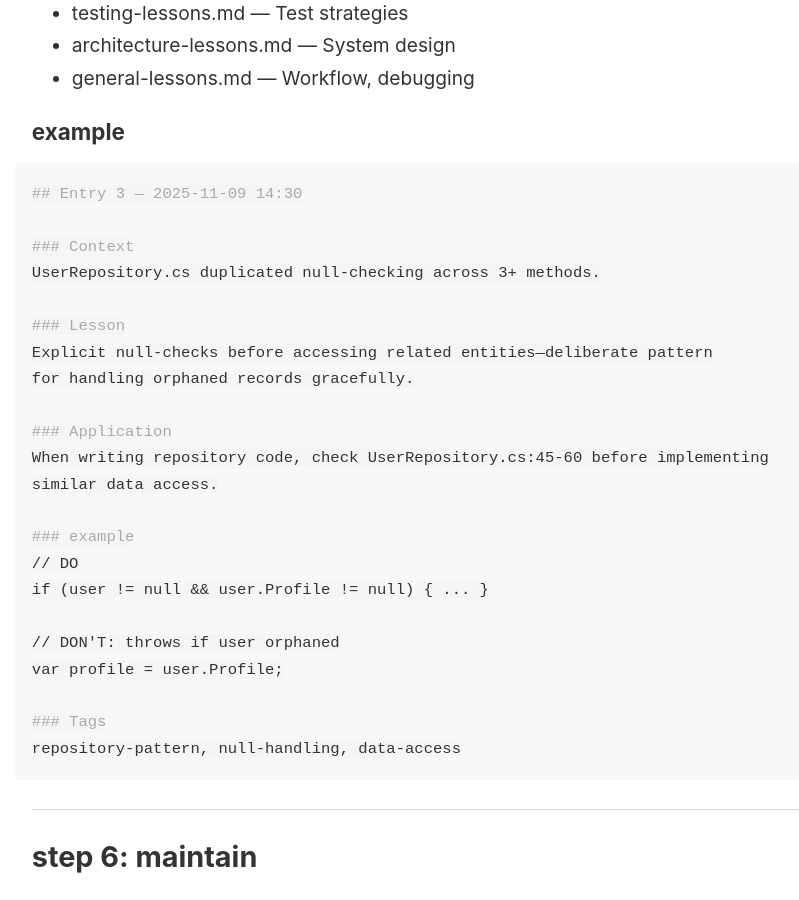
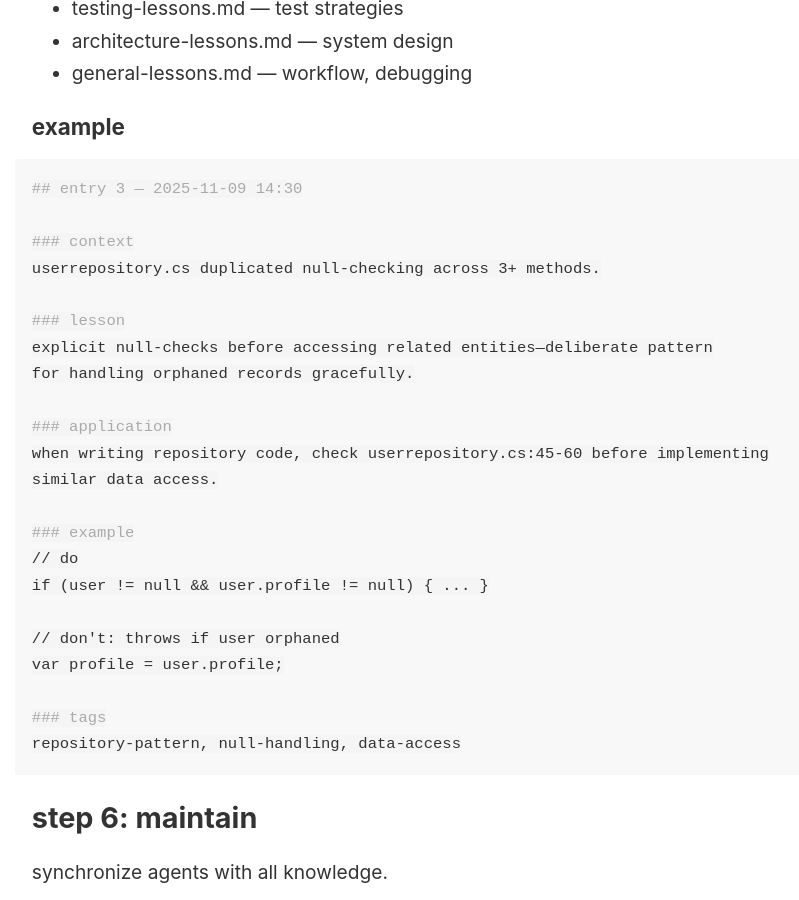
Before and after one commit to nicolosaullo/digital-garden, a Jekyll site: the page built from _notes/sublation-101.md, in a window 1280 px wide and 900 px high, scrolled down 6358 px. Shown: the whole window, without its empty margins (45-844 px from the left). Built offline with Jekyll 4.4.1, drawn with Linux system fonts in a browser that asks for light colours; some of the changed text lies outside the part shown.

Commit message:
Enhance article guidelines and context engineering notes
- Added unified styling decisions for article writing, including section separators, opening style, closing sections, and code formatting.
- Revised core principles section for clarity and consistency.
- Streamlined context engineering notes, emphasizing key principles and strategies for managing AI agent context.
- Improved formatting and structure across multiple sections for better readability and accessibility.

````diff
--- a/_notes/sublation-101.md
+++ b/_notes/sublation-101.md
@@ -4,54 +4,57 @@
 
 A six-step loop from raw idea to deployed, learned-from code.
 
----
+## installation
+run `npx sublation-os` to install sublation-os for both cursor and claude in your project.
+
+or install individually with:
+`npx sublation-os --claude`
+`npx sublation-os --cursor`
 
 ## the loop
 
 **1. `/shape-spec`**
-Input: Idea
-Output: requirements.md
-Resolves: Ambiguity
+input: idea
+output: requirements.md
+resolves: ambiguity
 
 **2. `/write-spec`**
-Input: Requirements
-Output: spec.md
-Resolves: Redundancy
+input: requirements
+output: spec.md
+resolves: redundancy
 
 **3. `/create-tasks`**
-Input: Spec
-Output: tasks.md
-Resolves: Disorder
+input: spec
+output: tasks.md
+resolves: disorder
 
 **4. `/implement-tasks`**
-Input: Tasks
-Output: Code
-Resolves: Time
+input: tasks
+output: code
+resolves: time
 
 **5. `/learn`**
-Input: Observations
-Output: memory/*.md
-Resolves: Forgotten patterns
-
----
+input: observations
+output: memory/*.md
+resolves: forgotten patterns
 
 ## step 1: /shape-spec
-Clarify before design.
+clarify before design.
 
-**Input:** Raw idea
-**Output:** requirements.md
-**Use when:** Starting new feature, significant scope (4+ hours)
+**input:** raw idea
+**output:** requirements.md
+**use when:** starting new feature, significant scope (4+ hours)
 
 ### process
 
-1. Initialize spec folder (`.sublation-os/specs/YYYY-MM-DD-feature-name/`)
-2. Parse requirements via 4–8 clarifying questions:
-   - Integration with existing functionality
-   - User stories and use cases
-   - Visual design assets (mockups required)
-   - Technical constraints
-   - Reusable code in codebase
-3. Refine if gaps found
+1. initialize spec folder (`.sublation-os/specs/YYYY-MM-DD-feature-name/`)
+2. parse requirements via 4–8 clarifying questions:
+   - integration with existing functionality
+   - user stories and use cases
+   - visual design assets (mockups required)
+   - technical constraints
+   - reusable code in codebase
+3. refine if gaps found
 
 ### result
 
@@ -59,244 +62,232 @@
 
 ### example
 
-Input: "Add user authentication"
+input: "add user authentication"
 
-Agent generates:
-1. Authentication methods? (OAuth, JWT, email/password)
-2. Design mockups?
-3. User roles needing different permissions?
-4. Integration with existing user model?
-5. Reusable auth code?
+agent generates:
+1. authentication methods? (oauth, jwt, email/password)
+2. design mockups?
+3. user roles needing different permissions?
+4. integration with existing user model?
+5. reusable auth code?
 
-Output: requirements.md with answers documented
-
----
+output: requirements.md with answers documented
 
 ## step 2: /write-spec
-Formalize design, identify reusable code.
+formalize design, identify reusable code.
 
-**Input:** requirements.md
-**Output:** spec.md
-**Use when:** After `/shape-spec`, before `/create-tasks`
+**input:** requirements.md
+**output:** spec.md
+**use when:** after `/shape-spec`, before `/create-tasks`
 
 ### generates
 
-- Goal (1–2 sentences defining success)
-- User stories
-- Core requirements
-- Visual design references
-- Reusable components with file locations
-- New components required (with justifications)
-- Technical approach
-- Out of scope
-- Success criteria
+- goal (1–2 sentences defining success)
+- user stories
+- core requirements
+- visual design references
+- reusable components with file locations
+- new components required (with justifications)
+- technical approach
+- out of scope
+- success criteria
 
 ### parse codebase
 
-Agent scans for:
-- Similar features already implemented
-- Reusable components and patterns
-- Existing code addressing requirement
+agent scans for:
+- similar features already implemented
+- reusable components and patterns
+- existing code addressing requirement
 
-Prevents duplication. Ensures consistency.
+prevents duplication. ensures consistency.
 
 ### example
 
-Reusable components found:
+reusable components found:
 ```
 UserRepository (UserService.cs:45) — user queries
 JwtTokenGenerator (AuthService.cs:120) — token generation
 PasswordHasher (SecurityUtils.cs:78) — bcrypt hashing
 ```
 
-Leverage rather than rebuild.
-
----
+leverage rather than rebuild.
 
 ## step 3: /create-tasks
-Structure into testable, layered groups.
+structure into testable, layered groups.
 
-**Input:** spec.md
-**Output:** tasks.md
-**Use when:** After spec complete, before implementation
+**input:** spec.md
+**output:** tasks.md
+**use when:** after spec complete, before implementation
 
 ### generates
 
-Groups sequenced by layer and dependency:
+groups sequenced by layer and dependency:
 
 ```
-Task Group 1: Database
-  1.1 Write focused tests (2–8)
-  1.2 Create models
-  1.3 Create migrations
-  1.4 Set up associations
-  1.5 Verify tests pass
+task group 1: database
+  1.1 write focused tests (2–8)
+  1.2 create models
+  1.3 create migrations
+  1.4 set up associations
+  1.5 verify tests pass
 
-Task Group 2: API (depends on Group 1)
-  2.1 Write focused tests
-  2.2 Create endpoints
-  2.3 Add validation
+task group 2: api (depends on group 1)
+  2.1 write focused tests
+  2.2 create endpoints
+  2.3 add validation
 
-Task Group 3: Frontend (depends on Groups 1–2)
-  3.1 Write focused tests
-  3.2 Create components
-  3.3 Wire state
+task group 3: frontend (depends on groups 1–2)
+  3.1 write focused tests
+  3.2 create components
+  3.3 wire state
 ```
 
 ### principles
 
-- Focused testing: 2–8 tests per group
-- Layered: database → API → frontend → validation
-- Dependencies explicit
-- Acceptance criteria per group
-- Visual references included
-
----
+- focused testing: 2–8 tests per group
+- layered: database → api → frontend → validation
+- dependencies explicit
+- acceptance criteria per group
+- visual references included
 
 ## step 4: /implement-tasks
-Execute and verify task groups.
+execute and verify task groups.
 
-**Input:** tasks.md, spec.md, past learnings
-**Output:** Code, verifications/final-verification.md, new learnings
-**Use when:** After tasks sequenced and ready
+**input:** tasks.md, spec.md, past learnings
+**output:** code, verifications/final-verification.md, new learnings
+**use when:** after tasks sequenced and ready
 
 ### process
 
-1. Select task group(s)
-2. Build — agent:
-   - Reads spec, requirements, visuals
-   - Loads `.sublation-os/memory/`
-   - Implements task group
-   - Runs focused tests
-   - Tests UI in browser if applicable
-   - Marks tasks complete in `tasks.md`
-3. Verify — agent:
-   - Runs comprehensive verification
-   - Executes unit tests
-   - Checks against success criteria
-   - Generates `verifications/final-verification.md`
+1. select task group(s)
+2. build — agent:
+   - reads spec, requirements, visuals
+   - loads `.sublation-os/memory/`
+   - implements task group
+   - runs focused tests
+   - tests ui in browser if applicable
+   - marks tasks complete in `tasks.md`
+3. verify — agent:
+   - runs comprehensive verification
+   - executes unit tests
+   - checks against success criteria
+   - generates `verifications/final-verification.md`
 
 ### auto-capture
 
-Throughout execution, agent records:
-- Non-obvious codebase patterns
-- Gotchas to avoid
-- Better approaches than initially planned
-- Architectural insights
+throughout execution, agent records:
+- non-obvious codebase patterns
+- gotchas to avoid
+- better approaches than initially planned
+- architectural insights
 
-Saved to `.sublation-os/memory/` for future work.
+saved to `.sublation-os/memory/` for future work.
 
 ### example
 
-Input: Group 1 (database layer)
+input: group 1 (database layer)
 
-Result:
+result:
 ```
-✓ 1.1 Write focused tests (5 tests)
-✓ 1.2 Create models (UserModel.ts)
-✓ 1.3 Create migrations
-✓ 1.4 Set up associations
-✓ 1.5 Verify tests pass
+✓ 1.1 write focused tests (5 tests)
+✓ 1.2 create models (UserModel.ts)
+✓ 1.3 create migrations
+✓ 1.4 set up associations
+✓ 1.5 verify tests pass
 
-Auto-learned:
-"Null-check pattern UserRepository.cs:45 applies to 3+ methods"
+auto-learned:
+"null-check pattern UserRepository.cs:45 applies to 3+ methods"
 ```
 
----
+## step 5: /learn
+distill observations into searchable knowledge.
 
-## step 5: /learn
-Distill observations into searchable knowledge.
-
-**Input:** Session observations
-**Output:** memory/*.md (backend, frontend, testing, architecture, general)
-**Use when:** Discovering patterns, fixing gotchas, gaining architectural insights
+**input:** session observations
+**output:** memory/*.md (backend, frontend, testing, architecture, general)
+**use when:** discovering patterns, fixing gotchas, gaining architectural insights
 
 ### format
 
-Each entry:
+each entry:
 
 ```markdown
-## Entry N — YYYY-MM-DD HH:mm
+## entry n — yyyy-mm-dd hh:mm
 
-### Context
-What happened? What was the task or problem?
+### context
+what happened? what was the task or problem?
 
-### Lesson
-The core principle as durable rule.
+### lesson
+the core principle as durable rule.
 
-### Application
-How should future reasoning adapt? Be specific.
+### application
+how should future reasoning adapt? be specific.
 
-### example (Optional)
-Before/after or do/don't code.
+### example (optional)
+before/after or do/don't code.
 
-### Tags
+### tags
 searchable, tags, here
 ```
 
 ### categories
 
-- backend-lessons.md — APIs, databases, services
-- frontend-lessons.md — UI components, state management
-- testing-lessons.md — Test strategies
-- architecture-lessons.md — System design
-- general-lessons.md — Workflow, debugging
+- backend-lessons.md — apis, databases, services
+- frontend-lessons.md — ui components, state management
+- testing-lessons.md — test strategies
+- architecture-lessons.md — system design
+- general-lessons.md — workflow, debugging
 
 ### example
 
 ```markdown
-## Entry 3 — 2025-11-09 14:30
+## entry 3 — 2025-11-09 14:30
 
-### Context
-UserRepository.cs duplicated null-checking across 3+ methods.
+### context
+userrepository.cs duplicated null-checking across 3+ methods.
 
-### Lesson
-Explicit null-checks before accessing related entities—deliberate pattern
+### lesson
+explicit null-checks before accessing related entities—deliberate pattern
 for handling orphaned records gracefully.
 
-### Application
-When writing repository code, check UserRepository.cs:45-60 before implementing
+### application
+when writing repository code, check userrepository.cs:45-60 before implementing
 similar data access.
 
 ### example
-// DO
-if (user != null && user.Profile != null) { ... }
+// do
+if (user != null && user.profile != null) { ... }
 
-// DON'T: throws if user orphaned
-var profile = user.Profile;
+// don't: throws if user orphaned
+var profile = user.profile;
 
-### Tags
+### tags
 repository-pattern, null-handling, data-access
 ```
 
----
+## step 6: maintain
+synchronize agents with all knowledge.
 
-## step 6: maintain
-Synchronize agents with all knowledge.
-
-**Input:** Standards + memory files
-**Output:** Synchronized agents
-**Trigger:** New standards created, 3–5 learnings recorded, new agents added, quarterly
+**input:** standards + memory files
+**output:** synchronized agents
+**trigger:** new standards created, 3–5 learnings recorded, new agents added, quarterly
 
 ### process
 
-Run `/update-standards-references` to propagate:
+run `/update-standards-references` to propagate:
 
-**Coding Standards:** Style, commenting, conventions, error handling, tech stack, validation
+**coding standards:** style, commenting, conventions, error handling, tech stack, validation
 
-**Domain Standards:** API design, migrations, database patterns, accessibility, testing
+**domain standards:** api design, migrations, database patterns, accessibility, testing
 
-**Team Memory:** Backend lessons, frontend patterns, testing strategies, architecture insights
+**team memory:** backend lessons, frontend patterns, testing strategies, architecture insights
 
-Updates all agents (`.claude/agents/sublation-os/*.md`, `.cursor/agents/sublation-os/*.md`) with complete reference set.
+updates all agents (`.claude/agents/sublation-os/*.md`, `.cursor/agents/sublation-os/*.md`) with complete reference set.
 
 ### why
 
-Without sync: agents repeat mistakes, rediscover patterns already documented.
+without sync: agents repeat mistakes, rediscover patterns already documented.
 
-With sync: each feature compounds knowledge. System learns itself.
-
----
+with sync: each feature compounds knowledge. system learns itself.
 
 ## the loop in sequence
 
@@ -308,32 +299,35 @@
   → spec.md (identifies reusable components)
 
 /create-tasks
-  → tasks.md (database → API → frontend → testing)
+  → tasks.md (database → api → frontend → testing)
 
 /implement-tasks
-  → Code, verifications, learnings
+  → code, verifications, learnings
 
 /learn
   → memory/*.md entries
 
-Maintain
-  → All agents synchronized
+maintain
+  → all agents synchronized
 ```
-
----
 
 ## recursion
 
-Traditional loop:
+traditional loop:
 ```
-Idea → Code → Bugs → Ship
+idea → code → bugs → ship
 ```
 
-Sublation loop:
+sublation loop:
 ```
-Idea → Requirements → Spec → Tasks → Implementation → Lessons → Better Spec
+idea → requirements → spec → tasks → implementation → lessons → better spec
 ```
 
-The loop closes when knowledge becomes reference.
-Every feature feeds the next.
-The system learns itself.
+the loop closes when knowledge becomes reference.
+every feature feeds the next.
+the system learns itself.
+
+## related
+
+- [[context engineering]] – managing context windows for AI agents
+- [[extract PR feedback into institutional knowledge]] – learning from code review
````
Also changed, not shown: _notes/context-engineering.md (+19 -42 lines), _notes/review-comments-memory.md (+62 -81 lines), article-guidelines.md (+22 -49 lines).
